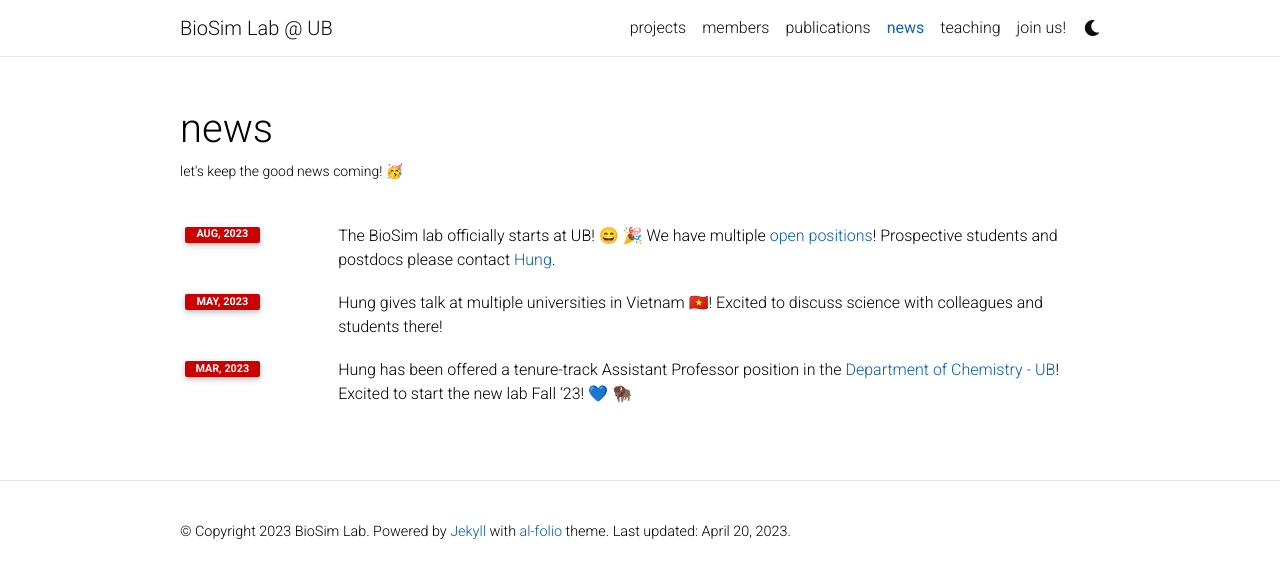
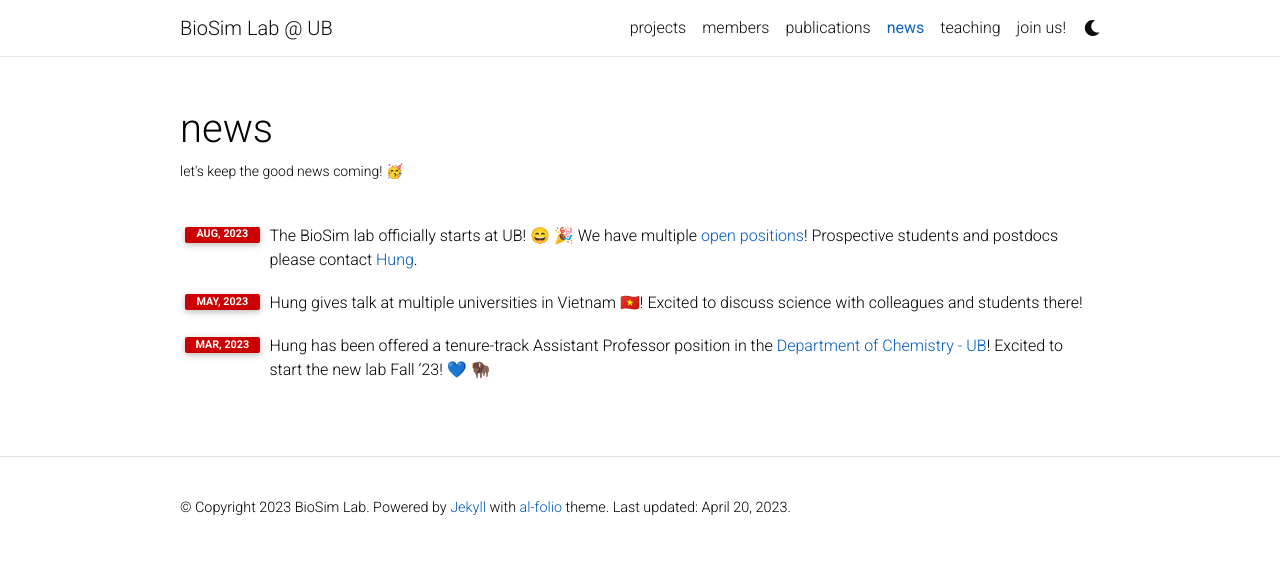
Before and after one commit to BioSimLabUB/biosimlabub.github.io, a Jekyll site: the page built from _pages/news.md, in a window 1280 px wide. Shown: the top 578 px of the page. Built offline with Jekyll 4.4.1, drawn with Linux system fonts in a browser that asks for light colours; emoji names are drawn with the system emoji font; comment, search, counter and statistics services are not loaded; a style sheet for code colours, icons or effects is not loaded.

Commit message:
news width: try col-auto

```diff
--- a/_includes/news.html
+++ b/_includes/news.html
@@ -11,12 +11,12 @@
       {% endif %}
       {% for item in news limit: news_limit %}
         <tr>
-          <th scope="row" class="col-3 col-sm-2 col-md-2 col-lg-2">
+          <th scope="row" class="col-auto">
             <span class="badge font-weight-bold danger-color-dark text-uppercase align-middle" style="min-width: 75px;">
               {{ item.date | date: "%b, %Y" }}
             </span>
           </th>
-          <td>
+          <td class="col">
             {% if item.inline -%}
               {{ item.content | remove: '<p>' | remove: '</p>' | emojify }}
             {%- else -%}
```
